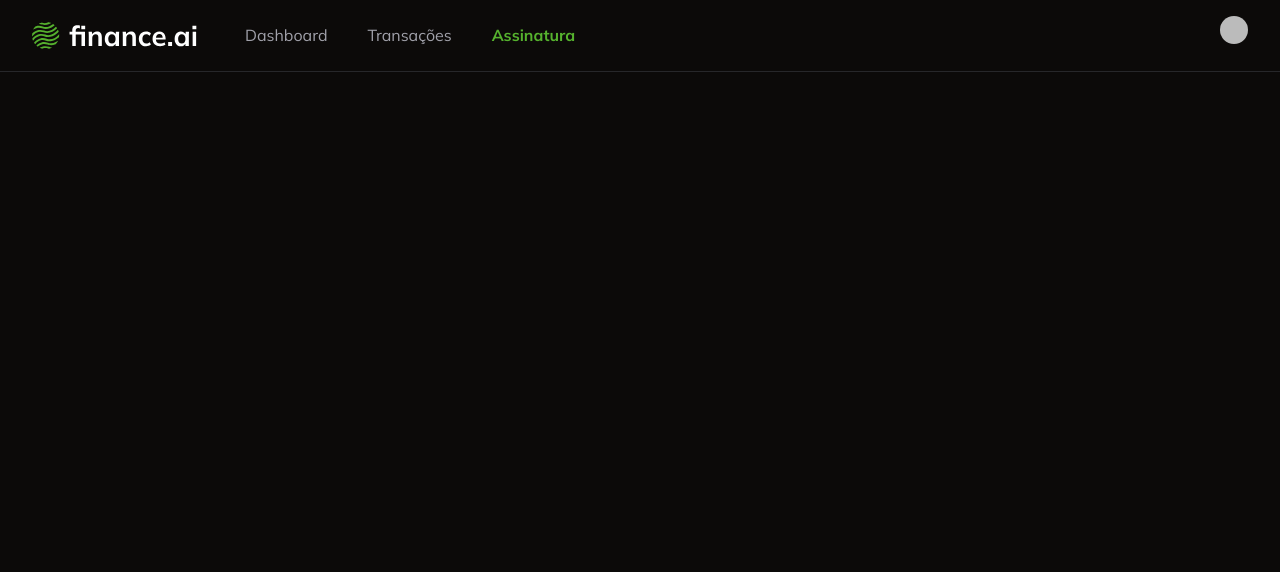
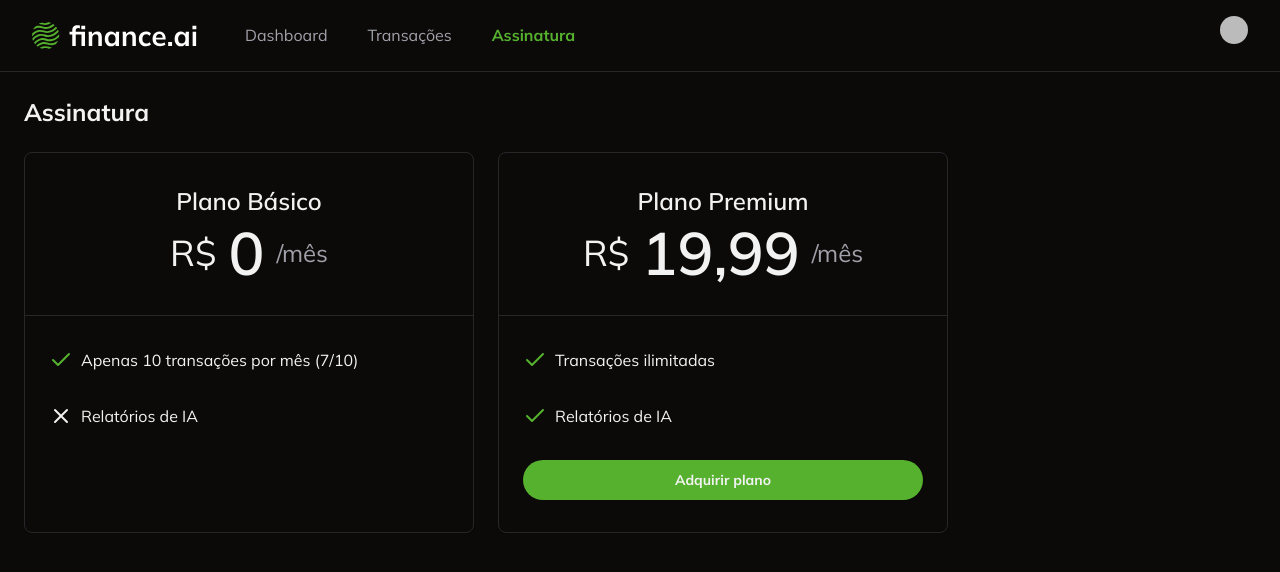
Before and after one commit to jgo179/finance-ai, a Next.js app: page /subscription in a window 1280 px wide. Shown: the top 572 px of the page. Built offline with nearby package versions, Linux system fonts and the light colour scheme; no server answers; sample sign-in values are in the browser's storage; some icons are missing.

Commit message:
feat: ensure user is redirected to stripe checkout when acquiring plan

```diff
--- /dev/null
+++ b/app/subscription/_actions/create-stripe-checkout/index.ts
@@ -0,0 +1,36 @@
+"use server";
+
+import { auth } from "@clerk/nextjs/server";
+import Stripe from "stripe";
+
+export const createStripeCheckout = async () => {
+  const { userId } = await auth();
+  if (!userId) {
+    throw new Error("Unauthorized");
+  }
+  if (!process.env.STRIPE_SECRET_KEY) {
+    throw new Error("Stripe secret key not found");
+  }
+  const stripe = new Stripe(process.env.STRIPE_SECRET_KEY, {
+    apiVersion: "2024-10-28.acacia",
+  });
+
+  const session = await stripe.checkout.sessions.create({
+    payment_method_types: ["card"],
+    mode: "subscription",
+    success_url: "http://localhost:3000/",
+    cancel_url: "http://localhost:3000/",
+    subscription_data: {
+      metadata: {
+        clerk_user_id: userId,
+      },
+    },
+    line_items: [
+      {
+        price: process.env.STRIPE_PREMIUM_PLAN_PRICE_ID,
+        quantity: 1,
+      },
+    ],
+  });
+  return { sessionId: session.id };
+};
--- /dev/null
+++ b/app/subscription/_components/acquire-plan-button.tsx
@@ -0,0 +1,32 @@
+"use client";
+
+import { Button } from "@/app/_components/ui/button";
+import { createStripeCheckout } from "../_actions/create-stripe-checkout";
+import { loadStripe } from "@stripe/stripe-js";
+
+const AcquirePlanButton = () => {
+  const handleAcquirePlanClick = async () => {
+    const { sessionId } = await createStripeCheckout();
+    if (!process.env.NEXT_PUBLIC_STRIPE_PUBLISHABLE_KEY) {
+      throw new Error("Stripe publishable key not found");
+    }
+    const stripe = await loadStripe(
+      process.env.NEXT_PUBLIC_STRIPE_PUBLISHABLE_KEY,
+    );
+    if (!stripe) {
+      throw new Error("Stripe not found");
+    }
+
+    await stripe.redirectToCheckout({ sessionId });
+  };
+  return (
+    <Button
+      className="w-full rounded-full font-bold"
+      onClick={handleAcquirePlanClick}
+    >
+      Adquirir plano
+    </Button>
+  );
+};
+
+export default AcquirePlanButton;
--- a/app/subscription/page.tsx
+++ b/app/subscription/page.tsx
@@ -1,13 +1,73 @@
 import { auth } from "@clerk/nextjs/server";
 import Navbar from "../_components/navbar";
 import { redirect } from "next/navigation";
+import { Card, CardContent, CardHeader } from "../_components/ui/card";
+import { CheckIcon, XIcon } from "lucide-react";
+import AcquirePlanButton from "./_components/acquire-plan-button";
 
 const SubscriptionPage = async () => {
   const { userId } = await auth();
   if (!userId) {
     redirect("/login");
   }
-  return <Navbar />;
+
+  return (
+    <>
+      <Navbar />
+      <div className="space-y-6 p-6">
+        <h1 className="text-2xl font-bold">Assinatura</h1>
+
+        <div className="flex gap-6">
+          <Card className="w-[450px]">
+            <CardHeader className="border-b border-solid py-8">
+              <h2 className="text-center text-2xl font-semibold">
+                Plano Básico
+              </h2>
+              <div className="flex items-center justify-center gap-3">
+                <span className="text-4xl">R$</span>
+                <span className="text-6xl font-semibold">0</span>
+                <span className="text-2xl text-muted-foreground">/mês</span>
+              </div>
+            </CardHeader>
+            <CardContent className="space-y-8 py-8">
+              <div className="flex items-center gap-2">
+                <CheckIcon className="text-primary" />
+                <p>Apenas 10 transações por mês (7/10)</p>
+              </div>
+              <div className="flex items-center gap-2">
+                <XIcon />
+                <p>Relatórios de IA</p>
+              </div>
+            </CardContent>
+          </Card>
+
+          <Card className="w-[450px]">
+            <CardHeader className="border-b border-solid py-8">
+              <h2 className="text-center text-2xl font-semibold">
+                Plano Premium
+              </h2>
+              <div className="flex items-center justify-center gap-3">
+                <span className="text-4xl">R$</span>
+                <span className="text-6xl font-semibold">19,99</span>
+                <span className="text-2xl text-muted-foreground">/mês</span>
+              </div>
+            </CardHeader>
+            <CardContent className="space-y-8 py-8">
+              <div className="flex items-center gap-2">
+                <CheckIcon className="text-primary" />
+                <p>Transações ilimitadas</p>
+              </div>
+              <div className="flex items-center gap-2">
+                <CheckIcon className="text-primary" />
+                <p>Relatórios de IA</p>
+              </div>
+              <AcquirePlanButton />
+            </CardContent>
+          </Card>
+        </div>
+      </div>
+    </>
+  );
 };
 
 export default SubscriptionPage;
--- a/package.json
+++ b/package.json
@@ -21,6 +21,7 @@
     "@radix-ui/react-scroll-area": "^1.2.2",
     "@radix-ui/react-select": "^2.1.2",
     "@radix-ui/react-slot": "^1.1.0",
+    "@stripe/stripe-js": "^4.9.0",
     "@tanstack/react-table": "^8.20.5",
     "class-variance-authority": "^0.7.0",
     "clsx": "^2.1.1",
@@ -35,6 +36,7 @@
     "react-hook-form": "^7.53.1",
     "react-number-format": "^5.4.2",
     "recharts": "^2.14.1",
+    "stripe": "^17.3.1",
     "tailwind-merge": "^2.5.4",
     "tailwindcss-animate": "^1.0.7",
     "zod": "^3.23.8"
```
Also changed, not shown: 1 other file (tests, documents, lock files or other folders).
